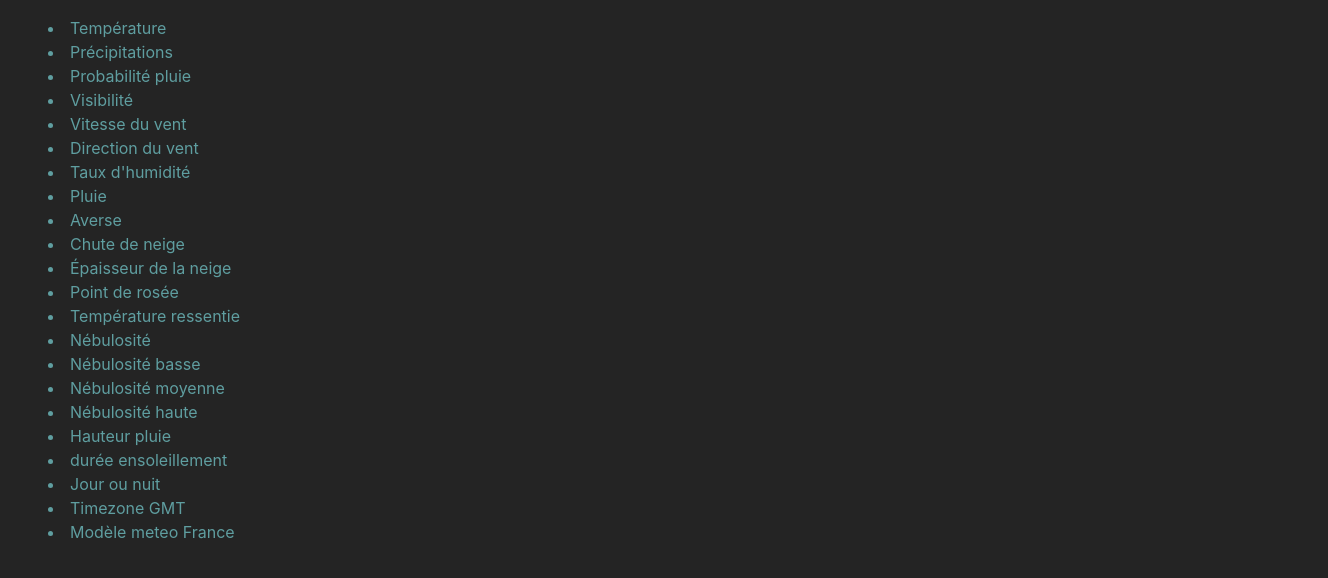
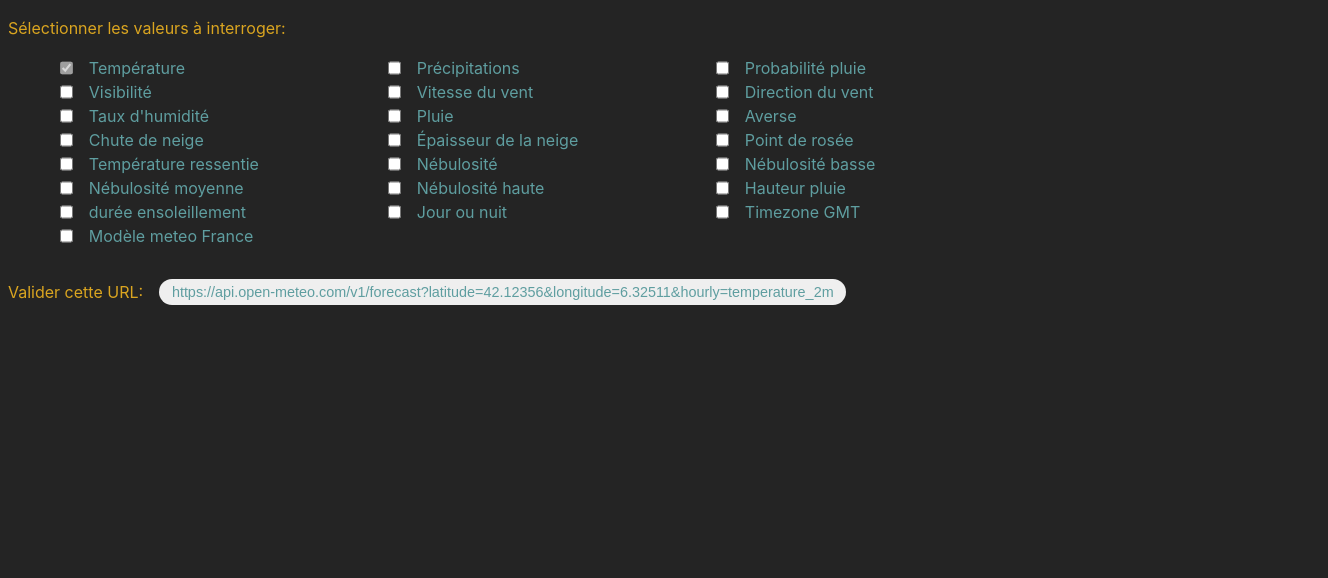
Before and after one commit to Almasyser/appli_meteo, a React (Vite) app: page / in a window 1280 px wide. Shown: the top 578 px of the page, 1328 px wide, since content can reach past the window. Built offline with nearby package versions, Linux system fonts and the light colour scheme.

Commit message:
selecteur meteoData en cours. integrer le comp au code

```diff
--- a/package.json
+++ b/package.json
@@ -19,6 +19,8 @@
     "openmeteo": "^1.1.4",
     "react": "^18.3.1",
     "react-dom": "^18.3.1",
+    "react-hook-form": "^7.53.0",
+    "react-icons": "^5.3.0",
     "react-router-dom": "^6.26.2",
     "sass": "^1.79.4"
   },
--- a/src/frontend/assets/options.json
+++ b/src/frontend/assets/options.json
@@ -2,111 +2,155 @@
   {
     "id": 0,
     "label": "Température",
-    "name": "temperature_2m"
+    "name": "temperature_2m",
+    "checked": true,
+    "disabled": true
   },
   {
     "id": 1,
     "label": "Précipitations",
-    "name": ",precipitation"
+    "name": ",precipitation",
+    "checked": null,
+    "disabled": false
   },
   {
     "id": 2,
     "label": "Probabilité pluie",
-    "name": ",precipitation_probability"
+    "name": ",precipitation_probability",
+    "checked": null,
+    "disabled": false
   },
   {
     "id": 3,
     "label": "Visibilité",
-    "name": ",visibility"
+    "name": ",visibility",
+    "checked": null,
+    "disabled": false
   },
   {
     "id": 4,
     "label": "Vitesse du vent",
-    "name": ",wind_speed_10m"
+    "name": ",wind_speed_10m",
+    "checked": null,
+    "disabled": false
   },
   {
     "id": 5,
     "label": "Direction du vent",
-    "name": ",wind_direction_10m"
+    "name": ",wind_direction_10m",
+    "checked": null,
+    "disabled": false
   },
   {
     "id": 6,
     "label": "Taux d'humidité",
-    "name": ",relative_humidity_2m"
+    "name": ",relative_humidity_2m",
+    "checked": null,
+    "disabled": false
   },
   {
     "id": 7,
     "label": "Pluie",
-    "name": ",rain"
+    "name": ",rain",
+    "checked": null,
+    "disabled": false
   },
   {
     "id": 8,
     "label": "Averse",
-    "name": ",showers"
+    "name": ",showers",
+    "checked": null,
+    "disabled": false
   },
   {
     "id": 9,
     "label": "Chute de neige",
-    "name": ",snowfall"
+    "name": ",snowfall",
+    "checked": null,
+    "disabled": false
   },
   {
     "id": 10,
     "label": "Épaisseur de la neige",
-    "name": ",snow_depth"
+    "name": ",snow_depth",
+    "checked": null,
+    "disabled": false
   },
   {
     "id": 11,
     "label": "Point de rosée",
-    "name": ",dew_point_2m"
+    "name": ",dew_point_2m",
+    "checked": null,
+    "disabled": false
   },
   {
     "id": 12,
     "label": "Température ressentie",
-    "name": ",apparent_temperature"
+    "name": ",apparent_temperature",
+    "checked": null,
+    "disabled": false
   },
   {
     "id": 13,
     "label": "Nébulosité",
-    "name": ",cloud_cover"
+    "name": ",cloud_cover",
+    "checked": null,
+    "disabled": false
   },
   {
     "id": 14,
     "label": "Nébulosité basse",
-    "name": ",cloud_cover_low"
+    "name": ",cloud_cover_low",
+    "checked": null,
+    "disabled": false
   },
   {
     "id": 15,
     "label": "Nébulosité moyenne",
-    "name": ",cloud_cover_mid"
+    "name": ",cloud_cover_mid",
+    "checked": null,
+    "disabled": false
   },
   {
     "id": 16,
     "label": "Nébulosité haute",
-    "name": ",cloud_cover_high"
+    "name": ",cloud_cover_high",
+    "checked": null,
+    "disabled": false
   },
   {
     "id": 17,
     "label": "Hauteur pluie",
-    "name": "&daily=precipitation_sum"
+    "name": "&daily=precipitation_sum",
+    "checked": null,
+    "disabled": false
   },
   {
     "id": 18,
     "label": "durée ensoleillement",
-    "name": ",sunshine_duration"
+    "name": ",sunshine_duration",
+    "checked": null,
+    "disabled": false
   },
   {
     "id": 19,
     "label": "Jour ou nuit",
-    "name": ",is_day"
+    "name": ",is_day",
+    "checked": null,
+    "disabled": false
   },
   {
     "id": 20,
     "label": "Timezone GMT",
-    "name": "&timezone=GMT"
+    "name": "&timezone=GMT",
+    "checked": null,
+    "disabled": false
   },
   {
     "id": 21,
     "label": "Modèle meteo France",
-    "name": "&models=meteofrance_seamless"
+    "name": "&models=meteofrance_seamless",
+    "checked": null,
+    "disabled": false
   }
 ]
--- a/src/frontend/components/compose-url/Compose-url.jsx
+++ b/src/frontend/components/compose-url/Compose-url.jsx
@@ -1,16 +1,40 @@
 import "./compose-url.css";
 import options from "../../assets/options.json";
+import { useState } from "react";
+
 function Compose_url() {
-  console.log(options);
-
+  const lat=42.12356;
+  const long=6.32511;
+  const [urlFinal, setUrlFinal ]= useState(`https://api.open-meteo.com/v1/forecast?latitude=${lat}&longitude=${long}&hourly=temperature_2m`);
+  const handleClick = ()=>{
+    console.log("Validé!");
+  }
+  const handleChange = (e)=>{
+    const el = e.target;
+    if(el.checked){
+      setUrlFinal(urlFinal+el.id);
+    } else {
+      setUrlFinal(urlFinal.replace(el.id,''));
+    }
+  }
   return(
-    <menu className="menu-container">
+    <>
+    <p className="title-label">Sélectionner les valeurs à interroger:</p>
+    <ul className="menu-container" >
       {options && options.map((el)=>{
         return(
-          <li key={el.id}>{el.label}</li>
+          <li key={el.id} className="menu-line">
+            <input type="checkbox" id={el.name} checked={el.checked} disabled={el.disabled} onChange={handleChange}/>
+            <label htmlFor={el.name}>{el.label}</label>
+          </li>
         )
       })}
-    </menu>
+    </ul>
+      <section className="btn-container">
+        <p className="title-label">Valider cette URL:</p>
+        <button type="button" id="valide" className="btn-envoyer" onClick={handleClick}>{urlFinal}</button>
+    </section>
+    </>
   )
 }
 export default Compose_url;
--- a/src/frontend/components/compose-url/compose-url.css
+++ b/src/frontend/components/compose-url/compose-url.css
@@ -1,3 +1,49 @@
 * {
   color: cadetblue;
+}
+
+.menu-container {
+  width: 100vw;
+  display: flex;
+  flex-wrap: wrap;
+}
+.menu-container .menu-line {
+  width: 25%;
+  min-width: 12rem;
+  display: flex;
+  text-align: left;
+  padding-left: 0.5rem;
+  gap: 0.8rem;
+}
+.menu-container .menu-line:hover {
+  background-color: rgb(40, 64, 103);
+}
+.menu-container .menu-line:hover label {
+  color: rgb(122, 203, 205);
+  cursor: pointer;
+}
+
+.btn-container {
+  width: 100%;
+  display: flex;
+  justify-content: left;
+  align-items: center;
+  gap: 1rem;
+}
+
+.title-label {
+  font-size: 1rem;
+  color: goldenrod;
+}
+
+.btn-envoyer {
+  padding: 0.3rem 0.8rem;
+  border: none;
+  border-radius: 1rem;
+  font-size: 0.9rem;
+}
+.btn-envoyer:hover {
+  background-color: rgb(40, 64, 103);
+  color: rgb(122, 203, 205);
+  cursor: pointer;
 }/*# sourceMappingURL=compose-url.css.map */
--- a/src/frontend/components/compose-url/compose-url.scss
+++ b/src/frontend/components/compose-url/compose-url.scss
@@ -1,3 +1,46 @@
 *{
   color:cadetblue
 }
+.menu-container{
+  width: 100vw;
+  display: flex;
+  flex-wrap: wrap;
+  .menu-line{
+    width: 25%;
+    min-width: 12rem;
+    display: flex;
+    text-align: left;
+    padding-left: 0.5rem;
+    gap:0.8rem;
+    &:hover{
+      background-color:rgb(40, 64, 103);
+      label{
+        color:rgb(122, 203, 205);
+        cursor: pointer;
+      }
+    }
+  }
+}
+.btn-container{
+  width: 100%;
+  display: flex;
+  justify-content: left;
+  align-items: center;
+  gap: 1rem;
+}
+.title-label{
+  font-size: 1rem;
+  color:goldenrod;
+}
+.btn-envoyer{
+  padding: 0.3rem 0.8rem ;
+  border: none;
+  border-radius: 1rem;
+
+  font-size: 0.9rem;
+  &:hover{
+    background-color:rgb(40, 64, 103);
+    color:rgb(122, 203, 205);
+    cursor: pointer;
+  }
+}
```
Also changed, not shown: 2 other files (tests, documents, lock files or other folders).
